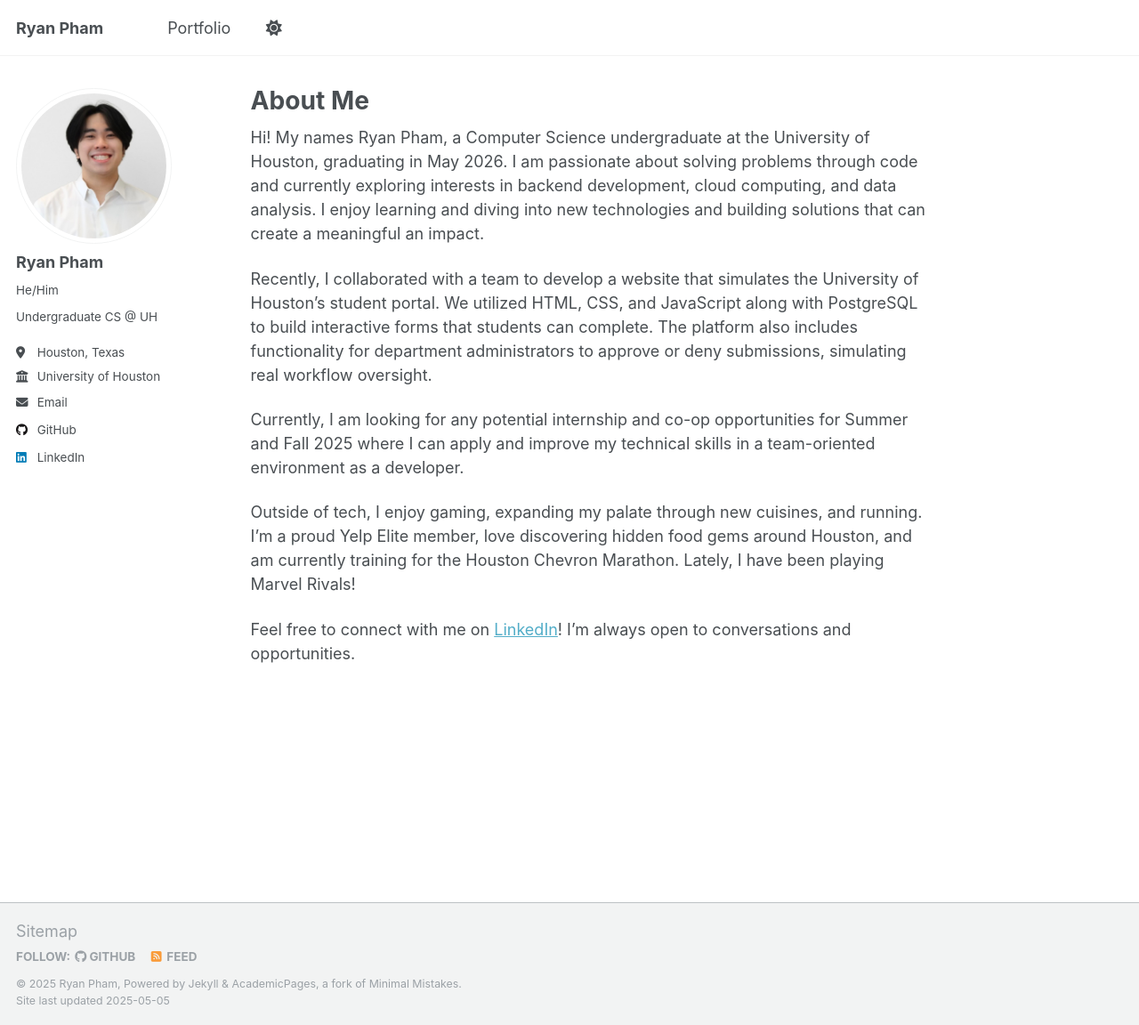
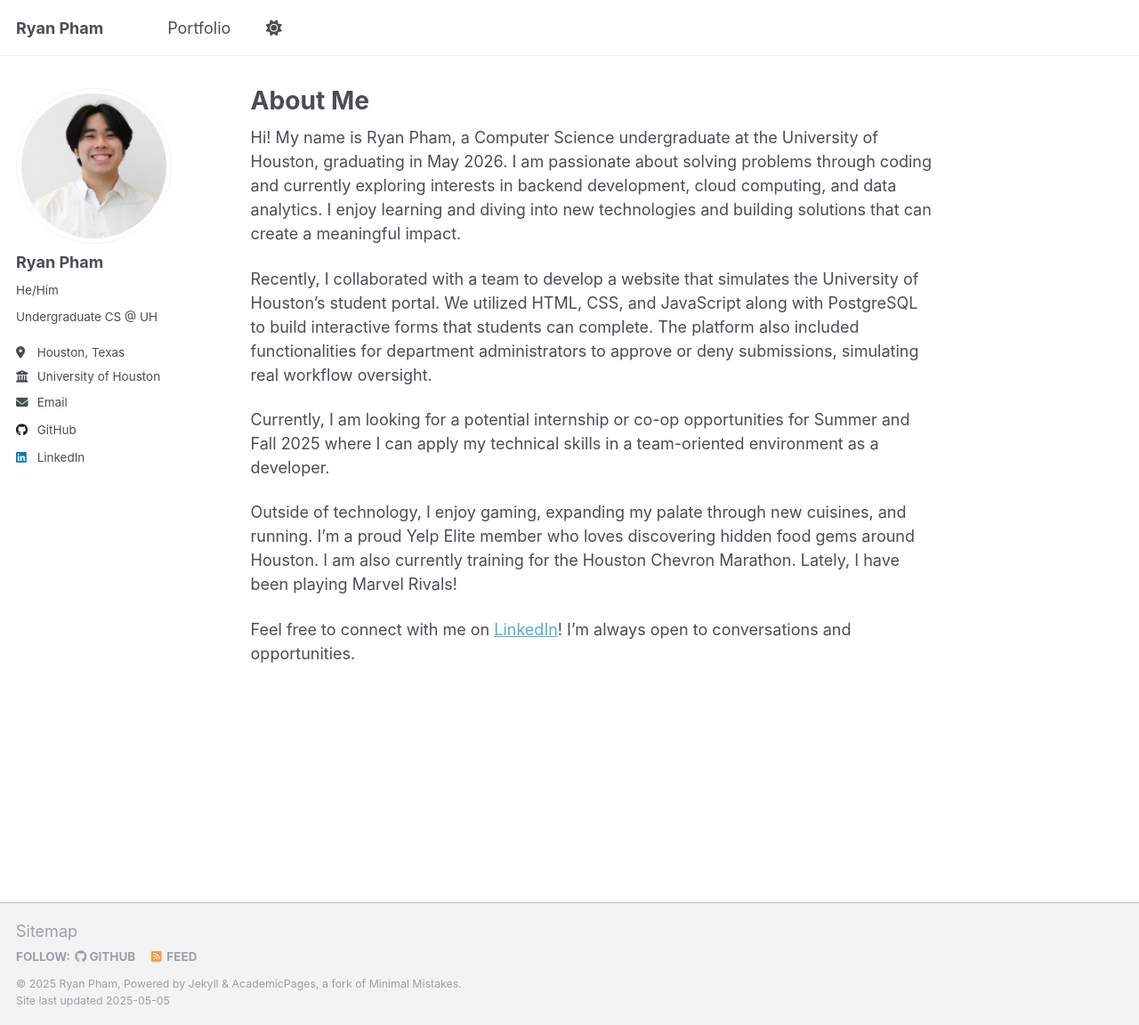
Before and after one commit to rpham0306/rpham0306.github.io, a Jekyll site: the page built from _pages/about.md, in a window 1280 px wide and 1152 px high. Shown: the whole window at 89% size. Built offline with Jekyll 4.4.1, drawn with Linux system fonts in a browser that asks for light colours.

Commit message:
Grammatical Corrections

```diff
--- a/_pages/about.md
+++ b/_pages/about.md
@@ -7,12 +7,12 @@ redirect_from:
   - /about.html
 ---
 
-Hi! My names Ryan Pham, a Computer Science undergraduate at the University of Houston, graduating in May 2026. I am passionate about solving problems through code and currently exploring interests in backend development, cloud computing, and data analysis. I enjoy learning and diving into new technologies and building solutions that can create a meaningful an impact.
+Hi! My name is Ryan Pham, a Computer Science undergraduate at the University of Houston, graduating in May 2026. I am passionate about solving problems through coding and currently exploring interests in backend development, cloud computing, and data analytics. I enjoy learning and diving into new technologies and building solutions that can create a meaningful impact.
 
-Recently, I collaborated with a team to develop a website that simulates the University of Houston's student portal. We utilized HTML, CSS, and JavaScript along with PostgreSQL to build interactive forms that students can complete. The platform also includes functionality for department administrators to approve or deny submissions, simulating real workflow oversight.
+Recently, I collaborated with a team to develop a website that simulates the University of Houston's student portal. We utilized HTML, CSS, and JavaScript along with PostgreSQL to build interactive forms that students can complete. The platform also included functionalities for department administrators to approve or deny submissions, simulating real workflow oversight.
 
-Currently, I am looking for any potential internship and co-op opportunities for Summer and Fall 2025 where I can apply and improve my technical skills in a team-oriented environment as a developer.
+Currently, I am looking for a potential internship or co-op opportunities for Summer and Fall 2025 where I can apply my technical skills in a team-oriented environment as a developer.
 
-Outside of tech, I enjoy gaming, expanding my palate through new cuisines, and running. I’m a proud Yelp Elite member, love discovering hidden food gems around Houston, and am currently training for the Houston Chevron Marathon. Lately, I have been playing Marvel Rivals!
+Outside of technology, I enjoy gaming, expanding my palate through new cuisines, and running. I’m a proud Yelp Elite member who loves discovering hidden food gems around Houston. I am also currently training for the Houston Chevron Marathon. Lately, I have been playing Marvel Rivals!
 
 Feel free to connect with me on [LinkedIn](www.linkedin.com/in/ryan-pham0306)! I'm always open to conversations and opportunities.
```
